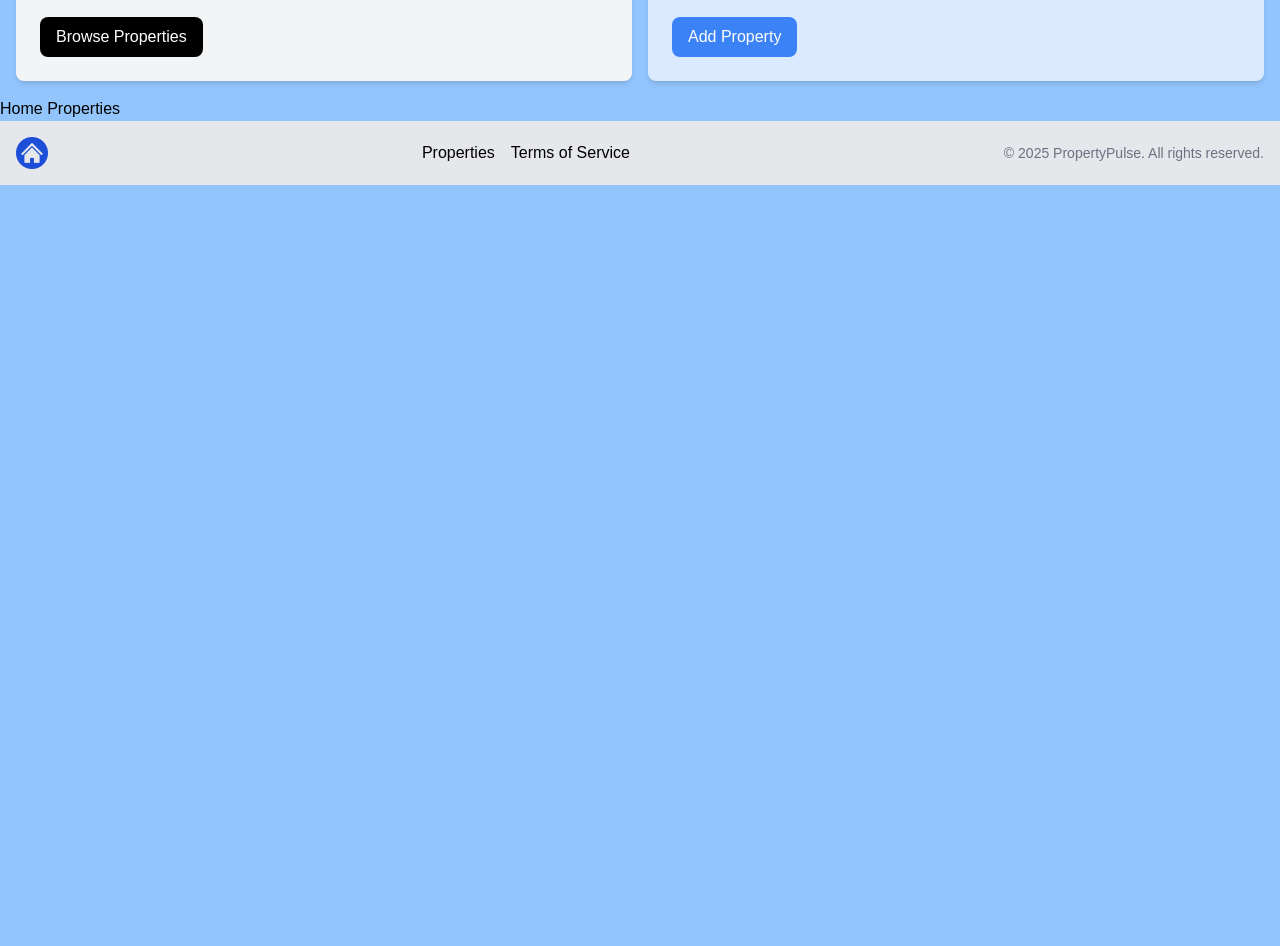
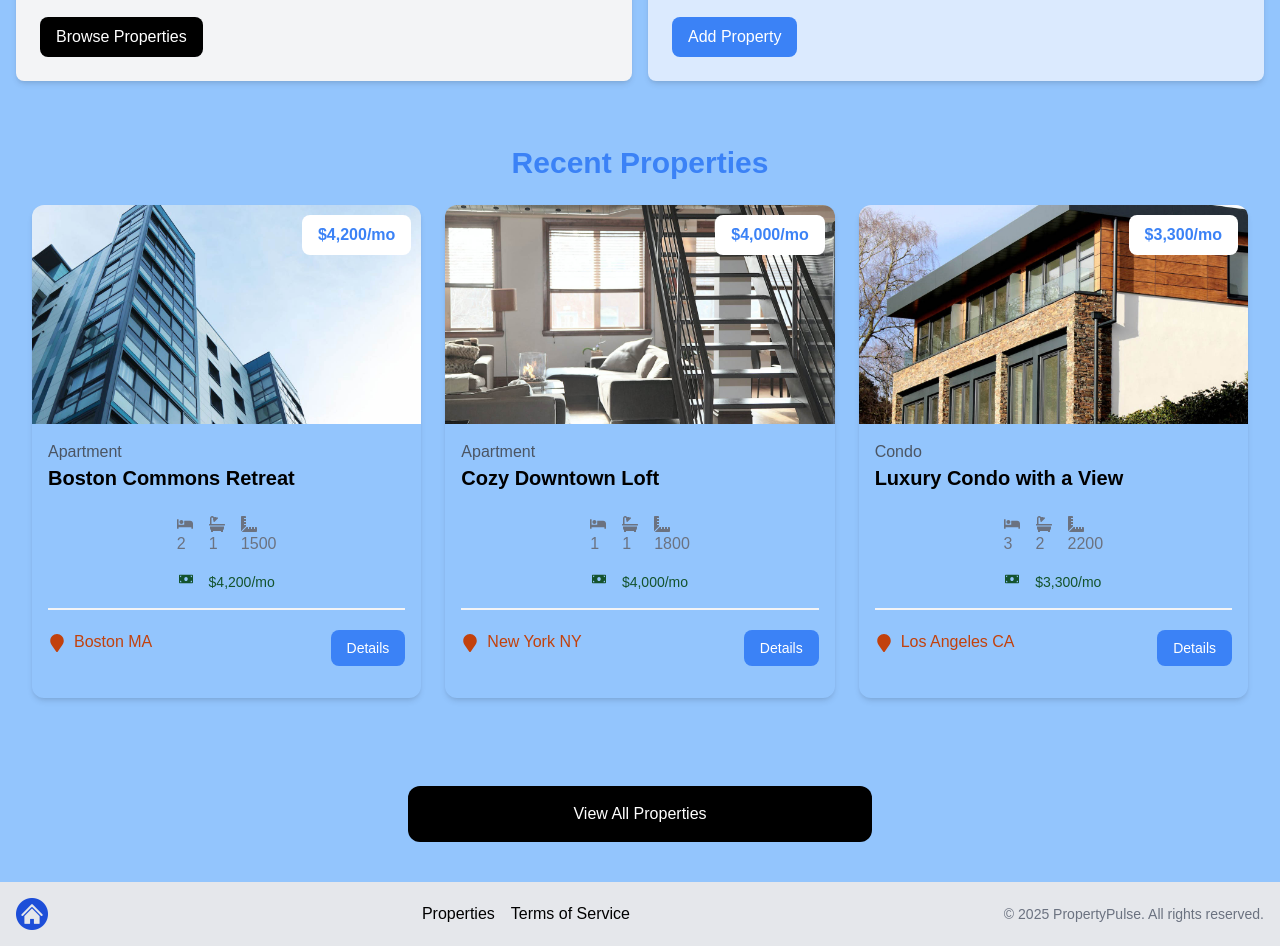
Before and after one commit to codiemaureen/PropertyPulse, a Next.js app: page / in a window 1280 px wide. Shown: the part 540-1486 px from the top of the page. Before the commit the page ends 800 px from the top, so only its background shows below. Built offline with nearby package versions, Linux system fonts and the light colour scheme.

Commit message:
Feat: adding recent properties to home page

```diff
--- a/app/components/HomeProperties.jsx
+++ b/app/components/HomeProperties.jsx
@@ -1,6 +1,28 @@
+import properties from '@/properties.json';
+import PropertyCard from './PropertyCard';
+import Link from 'next/link';
+
 const HomeProperties = () => {
+ const recentProperties = properties.slice(0,3);
  return (
-  <div>Home Properties</div>
+  <>
+    <section className='px-4 py-6'>
+     <div className='container-xl lg:container m-auto px-4 py-6'>
+      <h2 className="text-3xl font-bold text-blue-500 mb-6 text-center">Recent Properties</h2>
+       {properties.length === 0 ? (<p>no properties found</p>) : (
+        <div className='grid grid-cols-1 md:grid-cols-3 gap-6'>
+         {recentProperties.map((property) => (
+          <div key={property._id}><PropertyCard property={property}/></div>
+         ))}
+        </div>
+       )}
+     </div>
+    </section>
+    <section className="m-auto max-w-lg my-10 px-6">
+       <Link href='/properties'className='block bg-black text-white text-center py-4 px-6 rounded-xl hover:bg-gray-700'>View All Properties</Link>
+    </section>
+
+  </>
   );
 }
 
```
